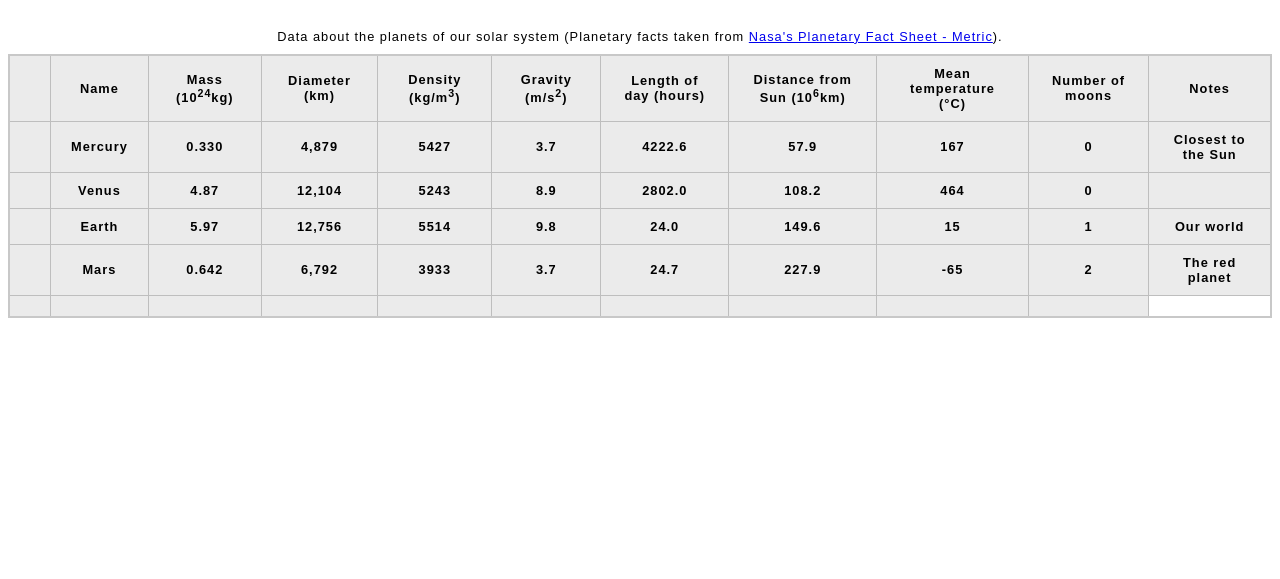
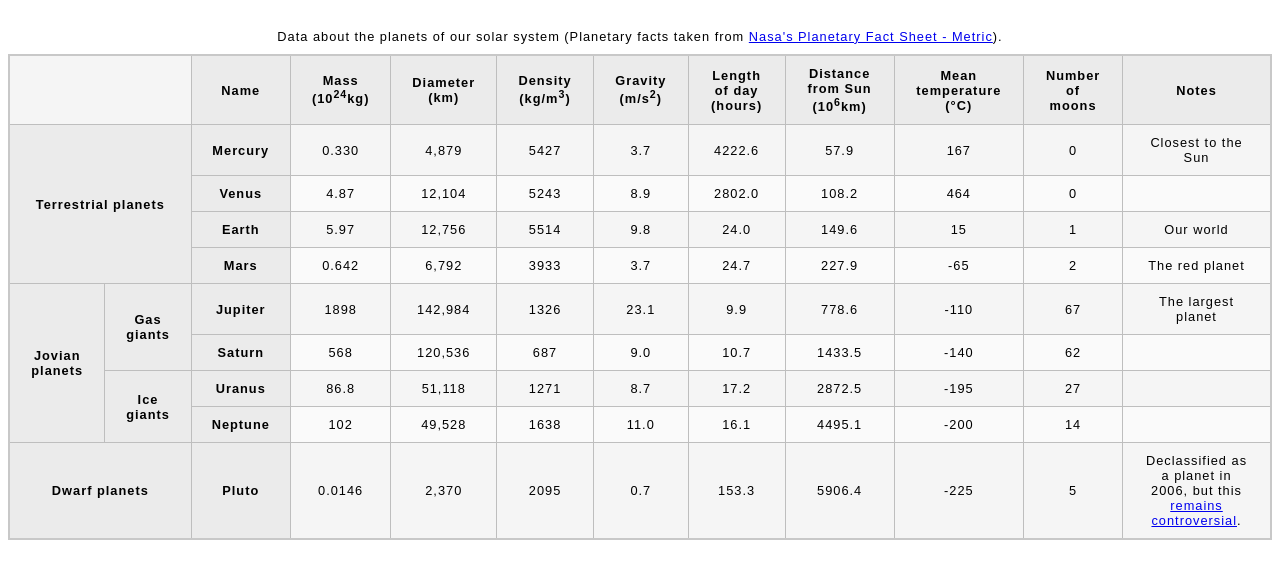
Before and after one commit to mluan204/IE104_THUCHANH, a plain HTML site: page Lab02/lab2-2/blank-template.html in a window 1280 px wide. Shown: the part 61-640 px from the top of the page. Drawn offline with Linux system fonts and the light colour scheme.

Commit message:
change img

```diff
--- a/Lab02/lab2-2/blank-template.html
+++ b/Lab02/lab2-2/blank-template.html
@@ -15,83 +15,135 @@
             </caption>
             <thead>
                 <tr>
-                    <th colspan="2"></th>
-                    <th scope="col">Name</th>
-                    <th scope="col">Mass (10<sup>24</sup>kg)</th>
-                    <th scope="col">Diameter (km)</th>
-                    <th scope="col">Density (kg/m<sup>3</sup>)</th>
-                    <th scope="col">Gravity (m/s<sup>2</sup>)</th>
-                    <th scope="col">Length of day (hours)</th>
-                    <th scope="col">Distance from Sun (10<sup>6</sup>km)</th>
-                    <th scope="col">Mean temperature (°C)</th>
-                    <th scope="col">Number of moons</th>
-                    <th scope="col">Notes</th>
+                    <td colspan="2"></td>
+                    <th rowspan="2">Name</th>
+                    <th rowspan="2">Mass (10<sup>24</sup>kg)</th>
+                    <th rowspan="2">Diameter (km)</th>
+                    <th rowspan="2">Density (kg/m<sup>3</sup>)</th>
+                    <th rowspan="2">Gravity (m/s<sup>2</sup>)</th>
+                    <th rowspan="2">Length of day (hours)</th>
+                    <th rowspan="2">Distance from Sun (10<sup>6</sup>km)</th>
+                    <th rowspan="2">Mean temperature (°C)</th>
+                    <th rowspan="2">Number of moons</th>
+                    <th rowspan="2">Notes</th>
                 </tr>
             </thead>
             <tbody>
                 <tr>
-                    <th colspan="2"></th>
+                    <th rowspan="4"; colspan="2">Terrestrial planets</th>
                     <th>Mercury</th>
-                    <th>0.330</th>
-                    <th>4,879</th>
-                    <th>5427</th>
-                    <th>3.7</th>
-                    <th>4222.6</th>
-                    <th>57.9</th>
-                    <th>167</th>
-                    <th>0</th>
-                    <th>Closest to the Sun</th>
+                    <td>0.330</th>
+                    <td>4,879</td>
+                    <td>5427</td>
+                    <td>3.7</td>
+                    <td>4222.6</td>
+                    <td>57.9</td>
+                    <td>167</td>
+                    <td>0</td>
+                    <td>Closest to the Sun</td>
                 </tr>
                 <tr>
-                    <th colspan="2"></th>
                     <th>Venus</th>
-                    <th>4.87</th>
-                    <th>12,104</th>
-                    <th>5243</th>
-                    <th>8.9</th>
-                    <th>2802.0</th>
-                    <th>108.2</th>
-                    <th>464</th>
-                    <th>0</th>
-                    <th></th>
+                    <td>4.87</td>
+                    <td>12,104</td>
+                    <td>5243</td>
+                    <td>8.9</td>
+                    <td>2802.0</td>
+                    <td>108.2</td>
+                    <td>464</td>
+                    <td>0</td>
+                    <td></td>
                 </tr>
                 <tr>
-                    <th colspan="2"></th>
                     <th>Earth</th>
-                    <th>5.97</th>
-                    <th>12,756</th>
-                    <th>5514</th>
-                    <th>9.8</th>
-                    <th>24.0</th>
-                    <th>149.6</th>
-                    <th>15</th>
-                    <th>1</th>
-                    <th>Our world</th>
+                    <td>5.97</td>
+                    <td>12,756</td>
+                    <td>5514</td>
+                    <td>9.8</td>
+                    <td>24.0</td>
+                    <td>149.6</td>
+                    <td>15</td>
+                    <td>1</td>
+                    <td>Our world</td>
                 </tr>
                 <tr>
-                    <th colspan="2"></th>
                     <th>Mars</th>
-                    <th>0.642</th>
-                    <th>6,792</th>
-                    <th>3933</th>
-                    <th>3.7</th>
-                    <th>24.7</th>
-                    <th>227.9</th>
-                    <th>-65</th>
-                    <th>2</th>
-                    <th>The red planet</th>
+                    <td>0.642</td>
+                    <td>6,792</td>
+                    <td>3933</td>
+                    <td>3.7</td>
+                    <td>24.7</td>
+                    <td>227.9</td>
+                    <td>-65</td>
+                    <td>2</td>
+                    <td>The red planet</td>
+                </tr>
+
+                <tr>
+                    <th rowspan="4">Jovian planets</th>
+                    <th rowspan="2">Gas giants</th>
+                    <th>Jupiter</td>
+                    <td>1898</td>
+                    <td>142,984</td>
+                    <td>1326</td>
+                    <td>23.1</td>
+                    <td>9.9</td>
+                    <td>778.6</td>
+                    <td>-110</td>
+                    <td>67</td>
+                    <td>The largest planet</td>
                 </tr>
                 <tr>
-                    <th colspan="2"></th>
-                    <th></th>
-                    <th></th>
-                    <th></th>
-                    <th></th>
-                    <th></th>
-                    <th></th>
-                    <th></th>
-                    <th></th>
-                    <th></th>
+
+                    <th>Saturn</th>
+                    <td>568</td>
+                    <td>120,536</td>
+                    <td>687</td>
+                    <td>9.0</td>
+                    <td>10.7</td>
+                    <td>1433.5</td>
+                    <td>-140</td>
+                    <td>62</td>
+                    <td></td>
+                </tr>
+                <tr>
+                    <th rowspan="2">Ice giants</th>
+                    <th>Uranus</th>
+                    <td>86.8</td>
+                    <td>51,118</td>
+                    <td>1271</td>
+                    <td>8.7</td>
+                    <td>17.2</td>
+                    <td>2872.5</td>
+                    <td>-195</td>
+                    <td>27</td>
+                    <td></td>
+                </tr>
+                <tr>
+                    <th>Neptune</th>
+                    <td>102</td>
+                    <td>49,528</td>
+                    <td>1638</td>
+                    <td>11.0</td>
+                    <td>16.1</td>
+                    <td>4495.1</td>
+                    <td>-200</td>
+                    <td>14</td>
+                    <td></td>
+                </tr>
+                <tr>
+                    <th colspan="2">Dwarf planets</th>
+                    <th>Pluto</th>
+                    <td>0.0146</td>
+                    <td>2,370</td>
+                    <td>2095</td>
+                    <td>0.7</td>
+                    <td>153.3</td>
+                    <td>5906.4</td>
+                    <td>-225</td>
+                    <td>5</td>
+                    <td>Declassified as a planet in 2006, but this <a href="http://www.usatoday.com/story/tech/2014/10/02/pluto-
+                        planet-solar-system/16578959/">remains controversial</a>.</td>
                 </tr>
             </tbody>
 
```
Also changed, not shown: Lab02/lab2-1/red-panda-portrait.jpg, Lab02/lab2-2/minitable-table.css (line endings or trailing spaces), Lab02/lab2-2/planets-data.txt.
